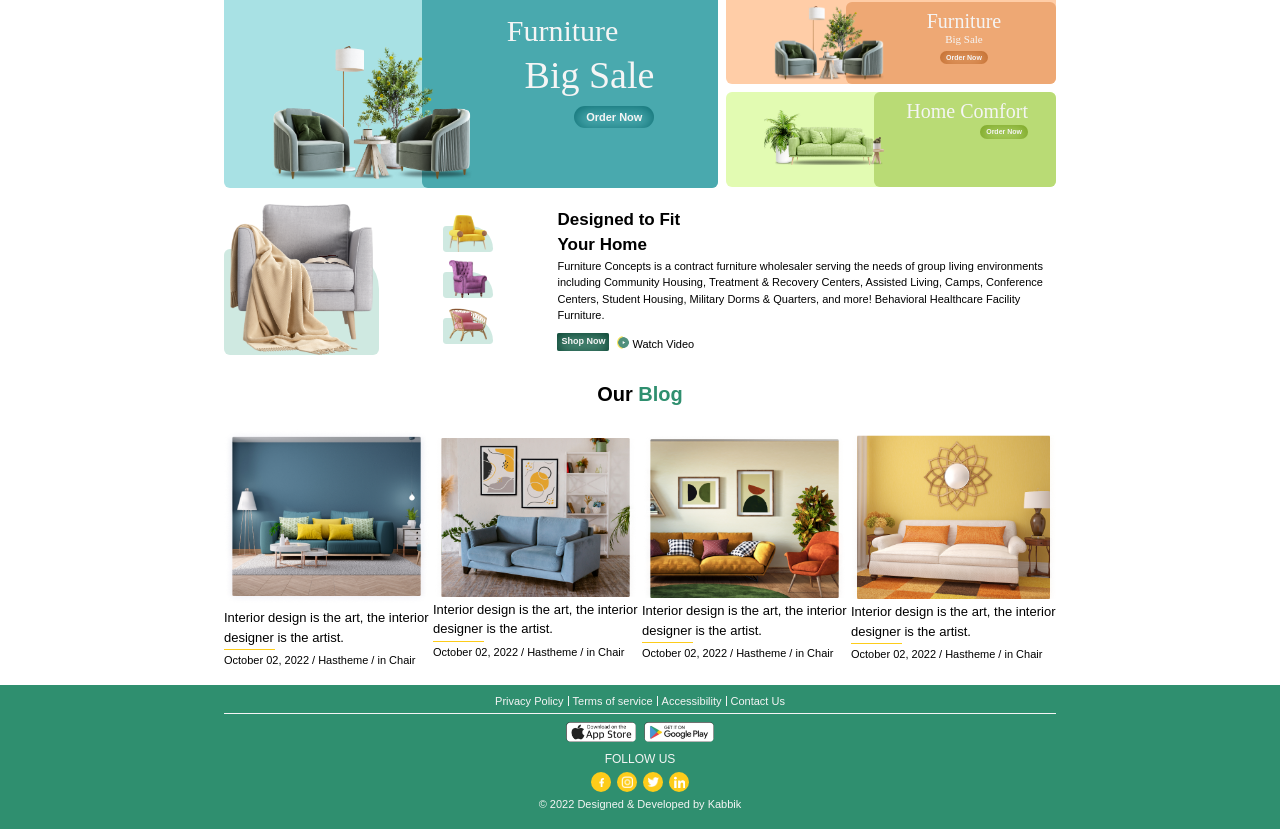
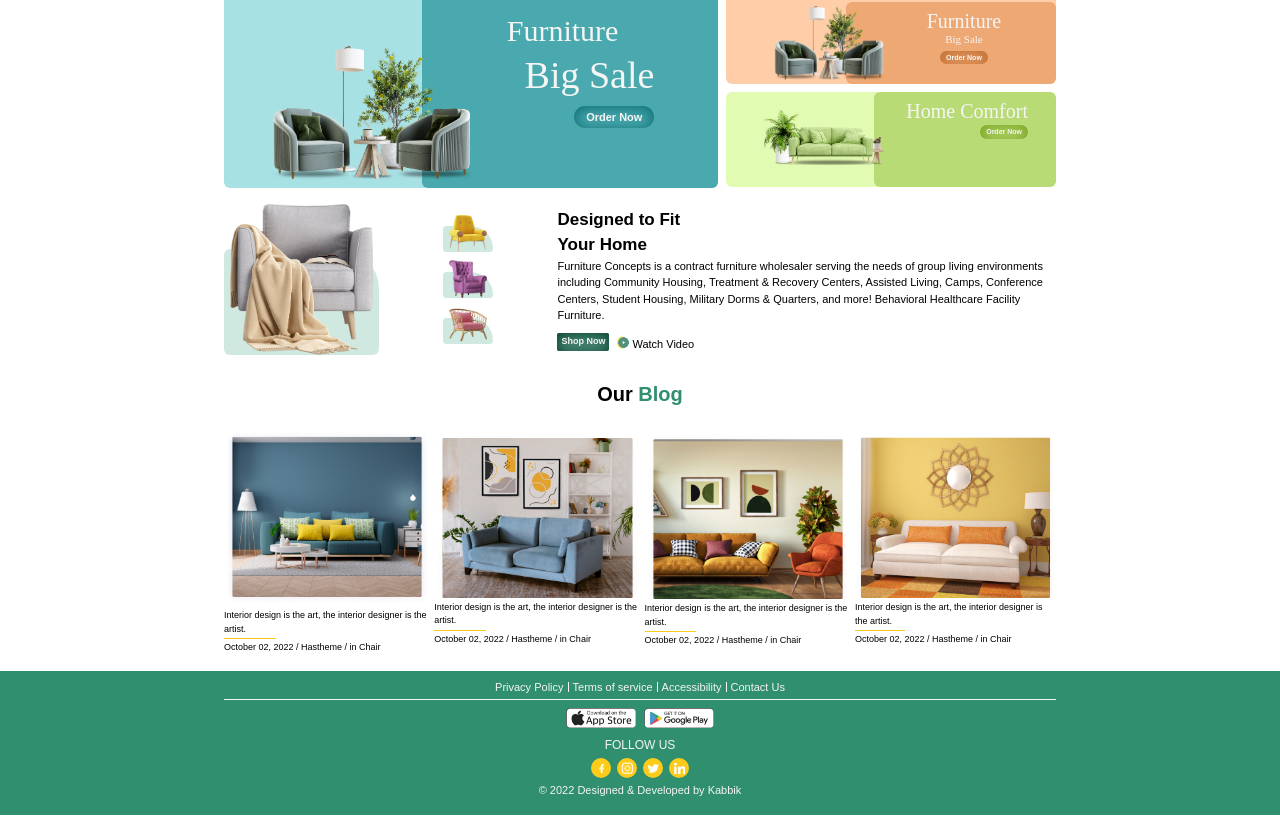
Before and after one commit to eaysin-arafat/jrk-assignment, a React (Vite) app: page / in a window 1280 px wide. Shown: the part 742-1571 px from the top of the page. Built offline with nearby package versions, Linux system fonts and the light colour scheme; a web font is replaced by a local one.

Commit message:
update thambnail directory

```diff
--- a/src/components/card/BlogCard.tsx
+++ b/src/components/card/BlogCard.tsx
@@ -11,13 +11,13 @@ const BlogCard = ({ title, image, metaData }: Props) => {
       <img src={image} alt="Blog image" className="mb-[3px]" />
 
       {/* Blog post title */}
-      <h1 className="text-[7px] md:text-[11px] lg:text-[13px]">{title}</h1>
+      <h1 className="text-[5px] md:text-[7px] lg:text-[9px]">{title}</h1>
 
       {/* Divider */}
       <div className="h-[1px] bg-orangeColor w-[25%] my-[2px]"></div>
 
       {/* Blog post metadata */}
-      <p className="text">{metaData}</p>
+      <p className="text-[4px] md:text-[7px] lg:text-[9px]">{metaData}</p>
     </div>
   );
 };
--- a/src/components/section/Thumbnails.tsx
+++ b/src/components/section/Thumbnails.tsx
@@ -19,7 +19,7 @@ const Thumbnail = () => {
             }}
             image={{
               alt: "big sail",
-              url: "/public/thumbnail/big-sail.png",
+              url: "/thumbnail/big-sail.png",
               width: w768 ? "95" : w1024 ? "180" : "200",
               imageClassName: "ml-1 md:ml-8 lg:ml-10",
             }}
@@ -51,7 +51,7 @@ const Thumbnail = () => {
             primaryColorWidth="w-[25%]"
             image={{
               alt: "big sail",
-              url: "/public/thumbnail/big-sail.png",
+              url: "/thumbnail/big-sail.png",
               width: w768 ? "55" : w1024 ? "90" : "110",
               imageClassName: "!bottom-1 md:ml-10",
             }}
@@ -78,7 +78,7 @@ const Thumbnail = () => {
               }}
               image={{
                 alt: "big sail",
-                url: "/public/thumbnail/home-confort.png",
+                url: "/thumbnail/home-confort.png",
                 width: w768 ? "70" : w1024 ? "90" : "120",
                 imageClassName: "!bottom-[2px] md:ml-[30px] items-center",
               }}
```
